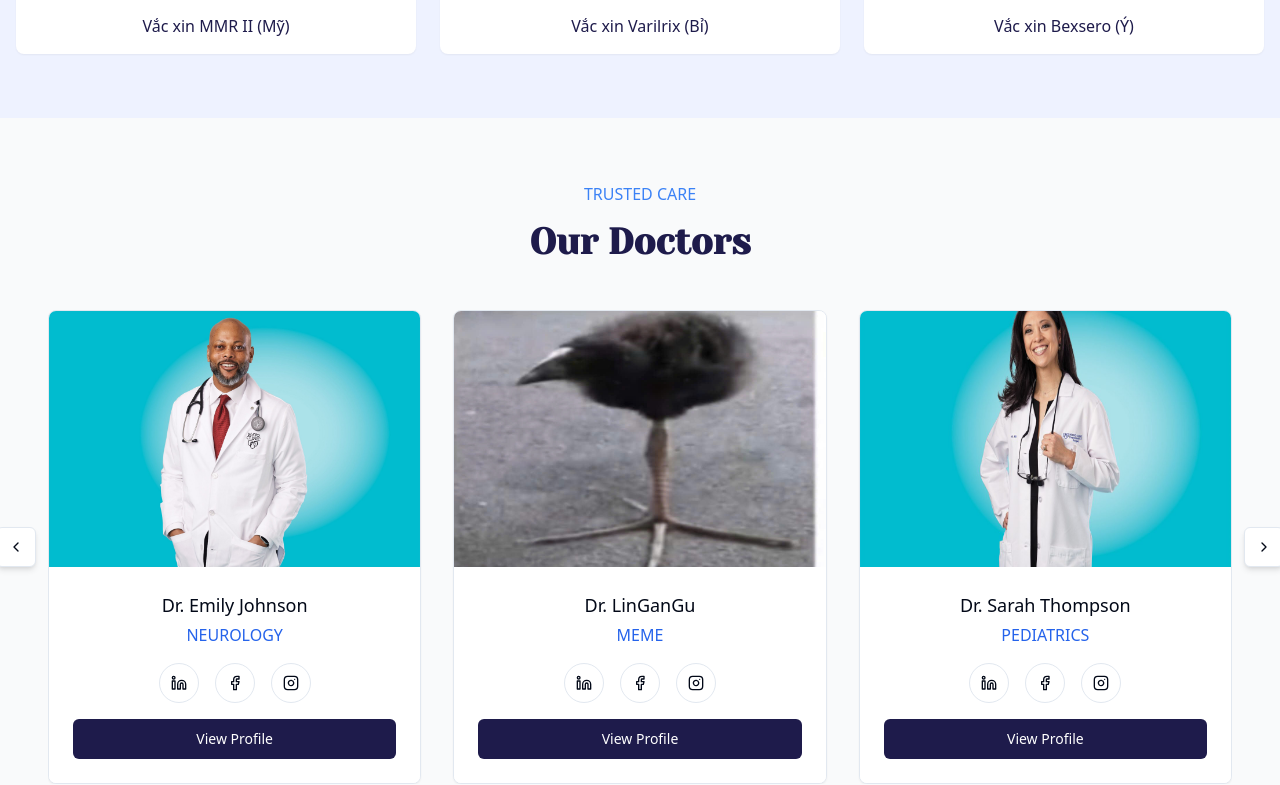
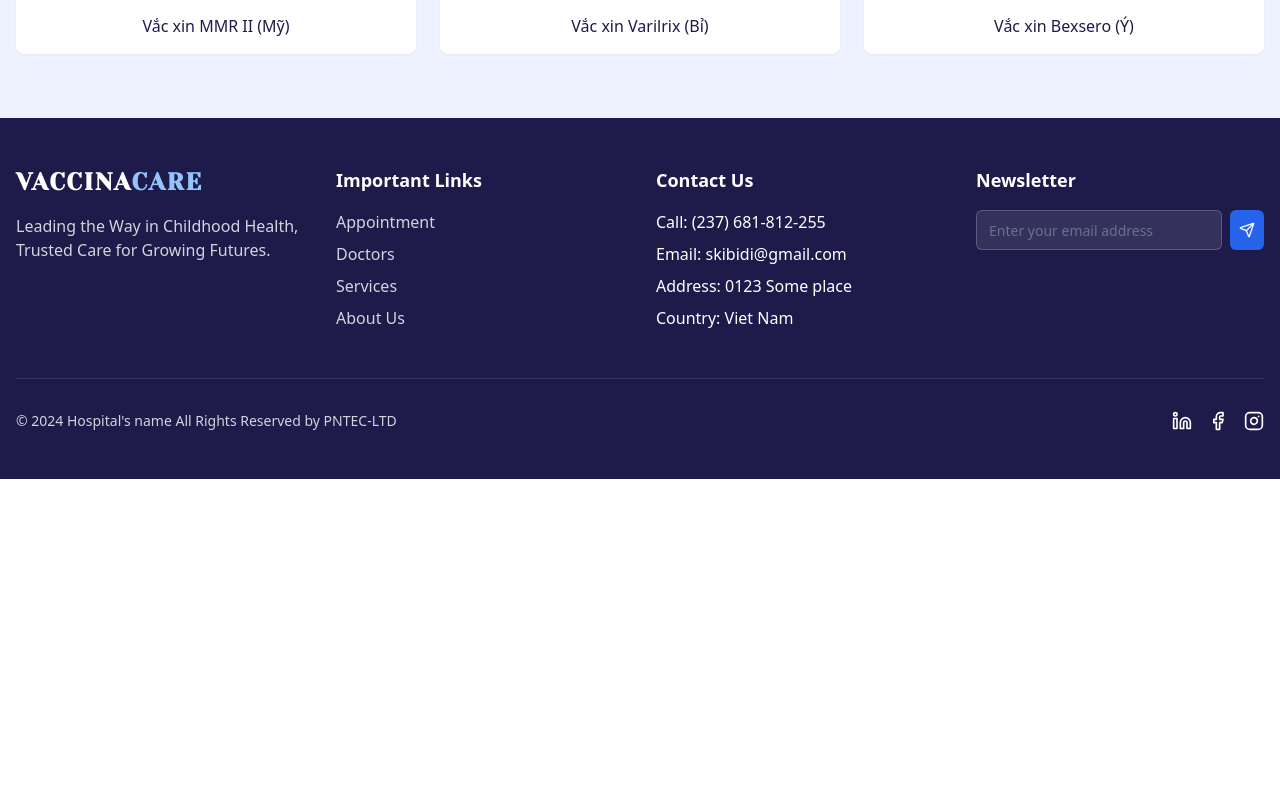
Before and after one commit to vaccina-care/VaccinaCare.FE, a React (Vite) app: page / in a window 1280 px wide. Shown: the part 1998-2783 px from the top of the page. After the commit the page ends 2477 px from the top, so only its background shows below. Built offline with nearby package versions, Linux system fonts and the light colour scheme.

Commit message:
remove doctor

```diff
--- a/src/components/landing/DoctorSection.tsx
+++ /dev/null
@@ -1,127 +0,0 @@
-import { useCallback } from "react"
-import useEmblaCarousel from "embla-carousel-react"
-import { Button } from "@/components/ui/button"
-import { Card, CardContent } from "@/components/ui/card"
-import { ChevronLeft, ChevronRight, Linkedin, Facebook, Instagram } from "lucide-react"
-
-// Image url
-import doctor1 from "@/assets/images/doctors/doctor1.png"
-import doctor2 from "@/assets/images/doctors/lingagu.png"
-import doctor3 from "@/assets/images/doctors/doctor2.png"
-import doctor4 from "@/assets/images/doctors/doctor3.png"
-import doctor5 from "@/assets/images/doctors/lingagu.png"
-import doctor6 from "@/assets/images/doctors/doctor4.png"
-
-const doctors = [
-	{
-		name: "Dr. Emily Johnson",
-		specialty: "NEUROLOGY",
-		image: doctor1,
-	},
-	{
-		name: "Dr. LinGanGu",
-		specialty: "MEME",
-		image: doctor2,
-	},
-	{
-		name: "Dr. Sarah Thompson",
-		specialty: "PEDIATRICS",
-		image: doctor3,
-	},
-	{
-		name: "Dr. David Rodriguez",
-		specialty: "ORTHOPEDICS",
-		image: doctor4,
-	},
-	{
-		name: "Dr. LinGanGu",
-		specialty: "MEME",
-		image: doctor5,
-	},
-	{
-		name: "Dr. James Wilson",
-		specialty: "DERMATOLOGY",
-		image: doctor6,
-	},
-]
-
-const DoctorSection = () => {
-	const [emblaRef, emblaApi] = useEmblaCarousel({
-		align: "start",
-		loop: true,
-	})
-
-	const scrollPrev = useCallback(() => {
-		if (emblaApi) emblaApi.scrollPrev()
-	}, [emblaApi])
-
-	const scrollNext = useCallback(() => {
-		if (emblaApi) emblaApi.scrollNext()
-	}, [emblaApi])
-
-	return (
-		<section className="py-16 bg-gray-50">
-			<div className="container mx-auto px-4">
-				<div className="text-center space-y-4 mb-12">
-					<span className="text-blue-500 font-medium">TRUSTED CARE</span>
-					<h2 className="text-3xl md:text-4xl font-bold text-[#1e1b4b] font-yeseva">Our Doctors</h2>
-				</div>
-
-				<div className="relative px-8">
-					{/* Carousel Navigation */}
-					<Button
-						variant="outline"
-						size="icon"
-						className="absolute -left-5 top-1/2 -translate-y-1/2 z-10 bg-white shadow-md hover:bg-gray-100"
-						onClick={scrollPrev}
-					>
-						<ChevronLeft className="h-6 w-6" />
-					</Button>
-					<Button
-						variant="outline"
-						size="icon"
-						className="absolute -right-5 top-1/2 -translate-y-1/2 z-10 bg-white shadow-md hover:bg-gray-100"
-						onClick={scrollNext}
-					>
-						<ChevronRight className="h-6 w-6" />
-					</Button>
-
-					{/* Carousel */}
-					<div className="overflow-hidden" ref={emblaRef}>
-						<div className="flex -mx-4">
-							{doctors.map((doctor, index) => (
-								<div key={index} className="flex-[0_0_100%] min-w-0 md:flex-[0_0_50%] lg:flex-[0_0_33.333%] px-4">
-									<Card className="overflow-hidden">
-										<img
-											src={doctor.image || "/placeholder.svg"}
-											alt={doctor.name}
-											className="w-full h-64 object-fill"
-										/>
-										<CardContent className="text-center p-6 bg-white">
-											<h3 className="font-medium text-lg mb-1">{doctor.name}</h3>
-											<p className="text-blue-600 mb-4">{doctor.specialty}</p>
-											<div className="flex justify-center gap-4 mb-4">
-												<Button variant="outline" size="icon" className="rounded-full">
-													<Linkedin className="h-4 w-4" />
-												</Button>
-												<Button variant="outline" size="icon" className="rounded-full">
-													<Facebook className="h-4 w-4" />
-												</Button>
-												<Button variant="outline" size="icon" className="rounded-full">
-													<Instagram className="h-4 w-4" />
-												</Button>
-											</div>
-											<Button className="w-full bg-[#1e1b4b] hover:bg-[#1e1b4b]/90 text-white">View Profile</Button>
-										</CardContent>
-									</Card>
-								</div>
-							))}
-						</div>
-					</div>
-				</div>
-			</div>
-		</section>
-	)
-}
-
-export default DoctorSection
--- a/src/components/landing/VaccineSection.tsx
+++ b/src/components/landing/VaccineSection.tsx
@@ -2,7 +2,7 @@ import { Button } from "@/components/ui/button"
 import { ArrowRight } from 'lucide-react'
 
 //import images
-import vaccineImage from "@/assets/images/aba.png"
+import vaccineImage from "@/assets/images/vaccine1.png"
 import { useNavigate } from "react-router-dom"
 
 
--- a/src/pages/Home.tsx
+++ b/src/pages/Home.tsx
@@ -16,9 +16,9 @@ const Home = () => {
       <FadeInSection delay={0.6}>
         <VaccineSection />
       </FadeInSection>
-      <FadeInSection delay={0.8}>
+      {/* <FadeInSection delay={0.8}>
         <DoctorSection />
-      </FadeInSection>
+      </FadeInSection> */}
     </div>
   )
 }
```
